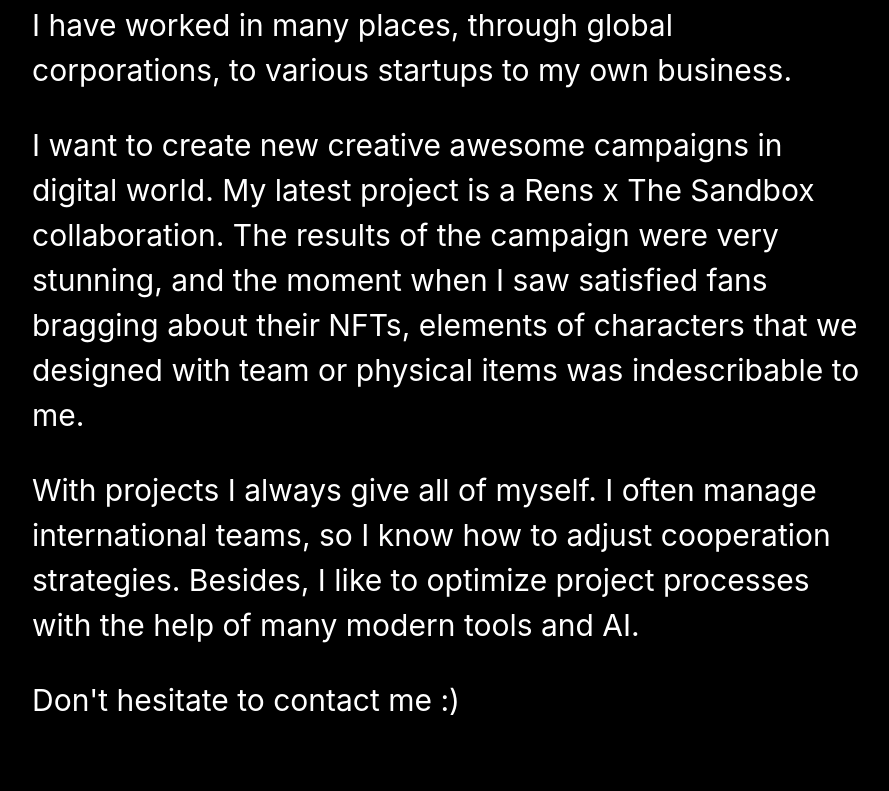
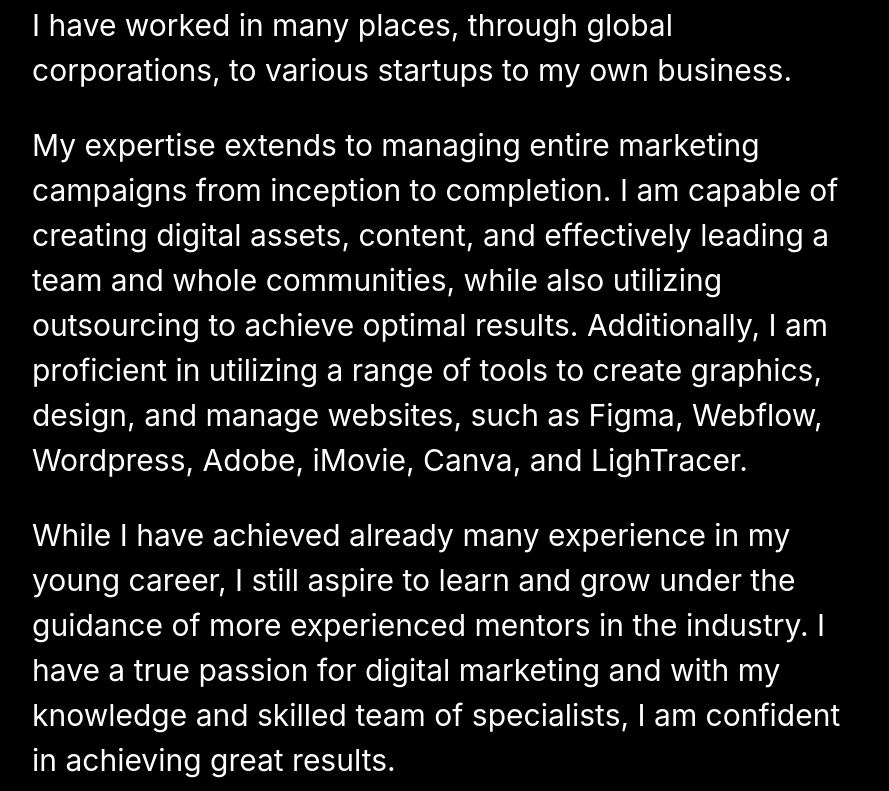
Before and after one commit to eryklewandowski44/portfolio_website, a React (Create React App) app: page /About in a window 1280 px wide. Shown: the part 589-1380 px from the top of the page, without its empty margins (192-1081 px from the left). Built offline with nearby package versions, Linux system fonts and the light colour scheme.

Commit message:
Update AboutHero.jsx

```diff
--- a/src/components/About/AboutHero.jsx
+++ b/src/components/About/AboutHero.jsx
@@ -5,8 +5,8 @@
         <div className='about-contain'>
             <h1>GM 👋</h1>
             <p>I am a twenty-two year old digital marketing enthusiast. Originally from Poland, currently living in Finland. I graduated Management with Marketing Specialisation and Businesses Law at Adam Mickiewicz University and Law at University of Eastern Finland. You will ask how did I go from law to marketing? Well, from the beginning of my studies I discovered my love for marketing and since then, that is more than 3 years, I have been gaining experience. I have worked in many places, through global corporations, to various startups to my own business.</p>
-            <p>I want to create new creative awesome campaigns in digital world. My latest project is a Rens x The Sandbox collaboration. The results of the campaign were very stunning, and the moment when I saw satisfied fans bragging about their NFTs, elements of characters that we designed with team or physical items was indescribable to me.</p>
-            <p>With projects I always give all of myself. I often manage international teams, so I know how to adjust cooperation strategies. Besides, I like to optimize project processes with the help of many modern tools and AI.</p>
+            <p>My expertise extends to managing entire marketing campaigns from inception to completion. I am capable of creating digital assets, content, and effectively leading a team and whole communities, while also utilizing outsourcing to achieve optimal results. Additionally, I am proficient in utilizing a range of tools to create graphics, design, and manage websites, such as Figma, Webflow, Wordpress, Adobe, iMovie, Canva, and LighTracer.</p>
+            <p>While I have achieved already many experience in my young career, I still aspire to learn and grow under the guidance of more experienced mentors in the industry. I have a true passion for digital marketing and with my knowledge and skilled team of specialists, I am confident in achieving great results.</p>
             <p>Don't hesitate to contact me :)</p>
         </div>
     )
```
